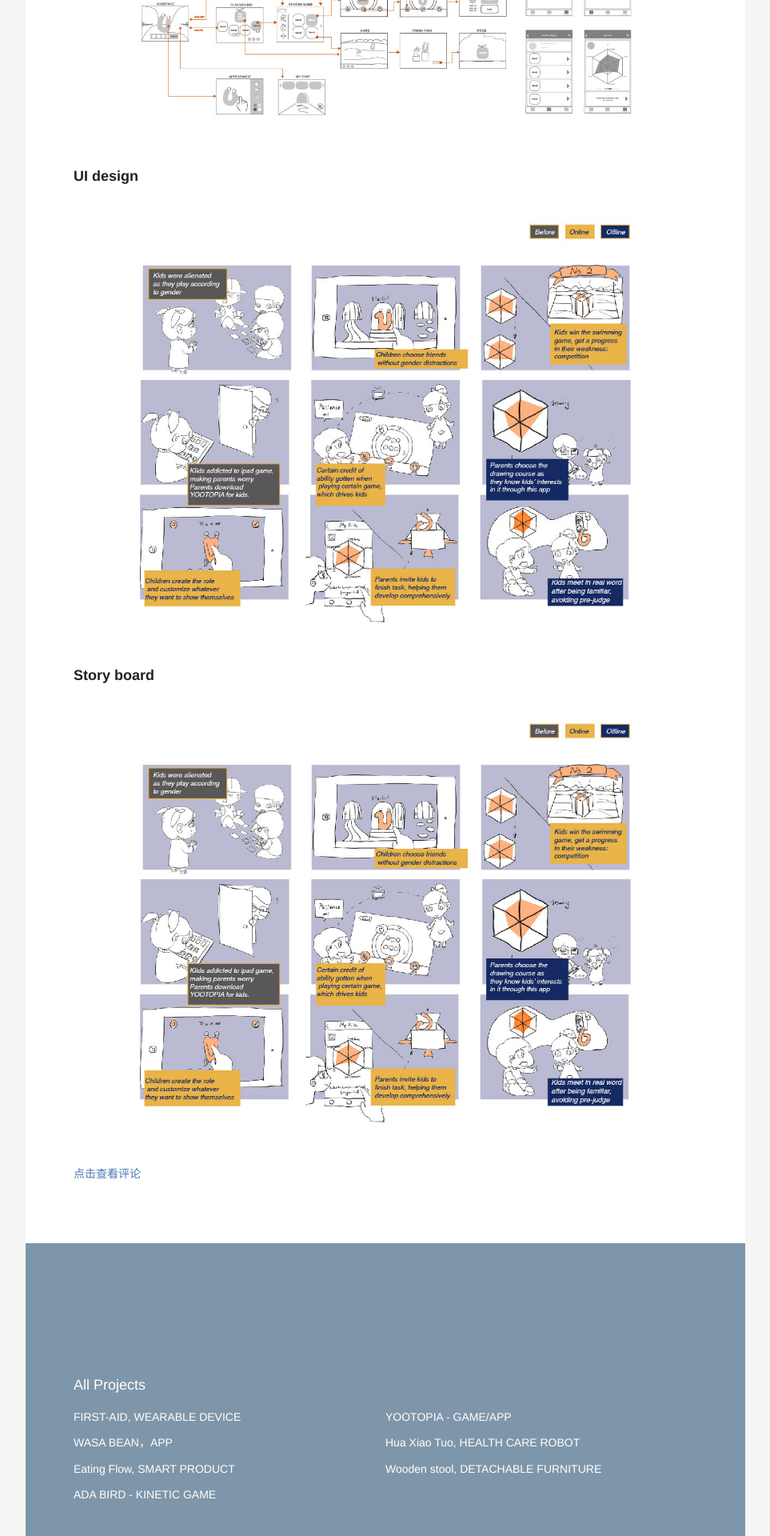
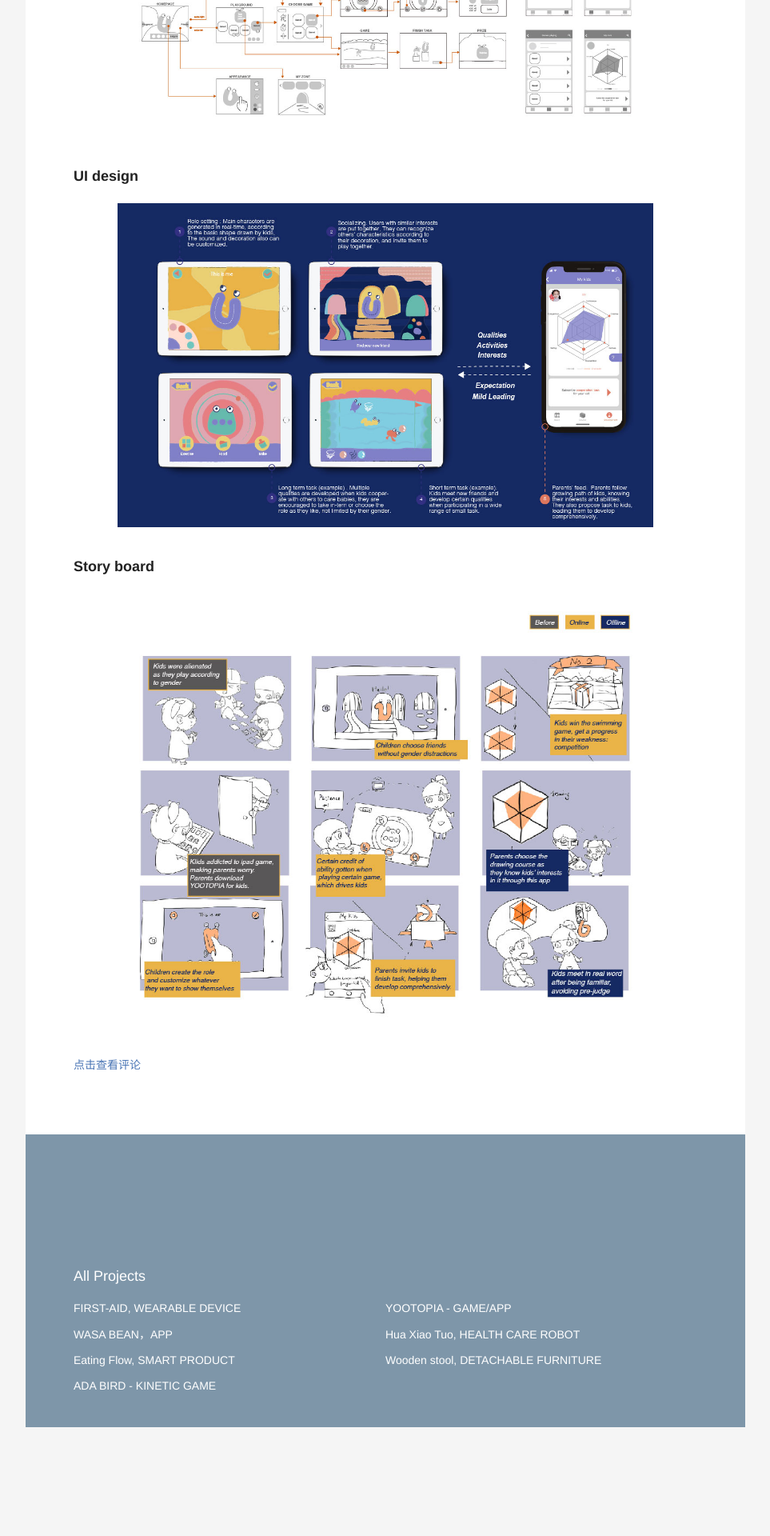
Before and after one commit to yuanyuanhu96/Potfolio-Archive, a Jekyll site: the page built from _posts/2017-10-03-YOOTOPIA-Game.md, in a window 1280 px wide. Shown: the part 4300-6220 px from the top of the page at 80% size, without its empty margins (158-1121 px from the left). Built offline with Jekyll 4.4.1, drawn with Linux system fonts in a browser that asks for light colours; after the commit the page ends 6084 px from its top, so only the background shows below that; grey boxes are pictures that could not be loaded.

Commit message:
Update 2017-10-03-YOOTOPIA-Game.md

```diff
--- a/_posts/2017-10-03-YOOTOPIA-Game.md
+++ b/_posts/2017-10-03-YOOTOPIA-Game.md
@@ -33,6 +33,6 @@ For kids aged 3-5, playing game is their main activity, as well as the way they
 ![Git Bash](/Yootopia-img/Yootopia-img-09.jpg)
 ![Git Bash](/Yootopia-img/Yootopia-img-10.jpg)
 ### UI design
-![Git Bash](/Yootopia-img/Yootopia-img-12.jpg)
+![Git Bash](/Yootopia-img/Yootopia-img-11.jpg)
 ### Story board
 ![Git Bash](/Yootopia-img/Yootopia-img-12.jpg)
```
